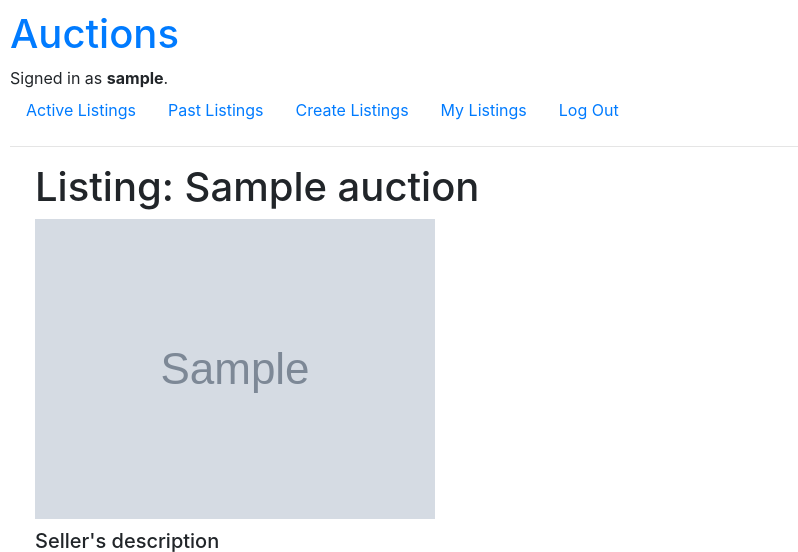
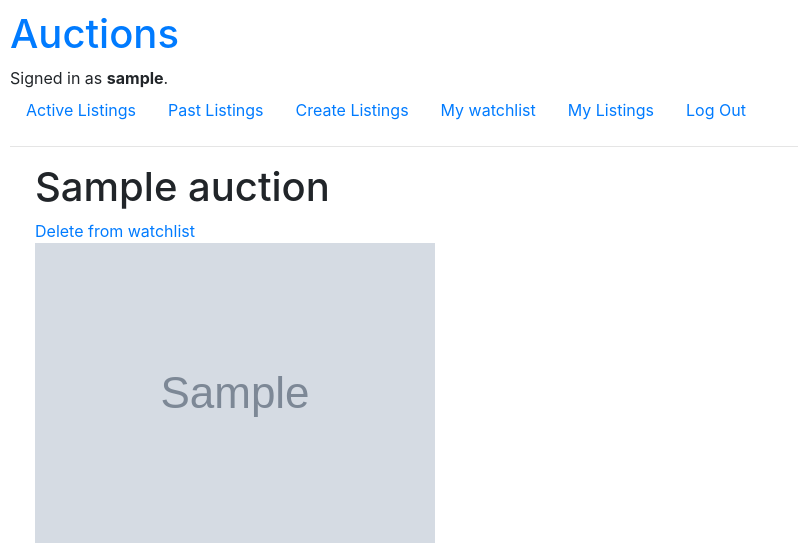
Before and after one commit to g-ish/CS50_Project2_Commerce, a Django app: page /listings/1 in a window 1280 px wide. Shown: the top 552 px of the page, without its empty margins (0-798 px from the left). Run offline with Django 3.2, Linux system fonts and the light colour scheme; a user stored in the database is signed in; tables that the repository leaves empty hold one stand-in row (values such as "Sample post"); grey boxes marked "Sample" are stand-in pictures; parts of the project's set-up code (start-up, migrations or seed data) failed here and were passed over; some libraries are stand-ins or nearby versions.

Commit message:
watchlist functionality added

```diff
--- a/auctions/models.py
+++ b/auctions/models.py
@@ -14,7 +14,7 @@ def validate_listing_duration(date):
             params={'value': date},
         )
 class User(AbstractUser):
-    watch_list = models.ManyToManyField('Auction', blank=True, related_name="watchers")
+    # watch_list = models.ManyToManyField('Auction', blank=True, related_name="watchers")
 
     def __str___(self):
         return self.username
@@ -79,3 +79,7 @@ class Bid(models.Model):
     amount = models.FloatField()
     class Meta:
         ordering = ['amount']
+
+class Watchlist(models.Model):
+    owner = models.ForeignKey('User', on_delete=models.CASCADE)
+    auction = models.ForeignKey('Auction', on_delete=models.CASCADE)
--- a/auctions/static/auctions/styles.css
+++ b/auctions/static/auctions/styles.css
@@ -72,3 +72,6 @@ img {
     margin-top: 10px;
 
 }
+.listing-title {
+    display: block;
+}
--- a/auctions/templates/auctions/index.html
+++ b/auctions/templates/auctions/index.html
@@ -19,9 +19,8 @@
             <h5>Price: £ <span>{{ auction.highest_bid}}</span></h5>
             <h5>Bids: {{ auction.bid_count }}</h5>
         </div>
-
     </div>
-</a>
+    </a>
     {% endfor %}
 
 {% endblock %}
--- a/auctions/templates/auctions/layout.html
+++ b/auctions/templates/auctions/layout.html
@@ -27,9 +27,11 @@
                 <a class="nav-link" href="{% url 'past_listings' %}">Past Listings</a>
             </li>
             {% if user.is_authenticated %}
-
             <li class="nav-item">
                 <a class="nav-link" href="{% url 'create_listing' %}">Create Listings</a>
+            </li>
+            <li class="nav-item">
+                <a class="nav-link" href="{% url 'my_watchlist' %}">My watchlist</a>
             </li>
 
             <li class="nav-item">
--- a/auctions/templates/auctions/view_listing.html
+++ b/auctions/templates/auctions/view_listing.html
@@ -3,8 +3,20 @@
 {% block body %}
 
 <div class="container">
+
+
 <div class="listing-area">
-    <h1>Listing: {{ listing.auction.item_title }}</h1>
+
+<div class="listing-title">
+{% if on_watch == True %}
+    <h1>{{ listing.auction.item_title }}</h1><a href="{% url 'delete_watchlist' pk=listing.auction.id %}">Delete from watchlist</a>
+{% else %}
+
+    <h1>{{ listing.auction.item_title }}</h1><a href="{% url 'add_watchlist' pk=listing.auction.id %}">Add to watchlist</a>
+{% endif %}
+</div>
+
+
 
     {% if user.is_owner %}
         <a href="">Delete Listing</a>
--- a/auctions/urls.py
+++ b/auctions/urls.py
@@ -11,5 +11,8 @@ urlpatterns = [
     path('my_listings', views.view_user_listings, name="user_listings"),
     path('past_listings', views.view_past_listings, name="past_listings"),
     path('listings/<int:pk>', views.view_listing, name="view_listing"),
-    path('listing/<int:pk>/new_comment', views.new_comment, name="new_comment")
+    path('listing/<int:pk>/new_comment', views.new_comment, name="new_comment"),
+    path('my_watchlist', views.my_watchlist, name="my_watchlist"),
+    path('add_watchlist/<int:pk>', views.add_watchlist, name="add_watchlist"),
+    path('delete_watchlist/<int:pk>', views.delete_watchlist, name="delete_watchlist")
 ]
--- a/auctions/views.py
+++ b/auctions/views.py
@@ -6,7 +6,7 @@ from django.http import HttpResponse, HttpResponseRedirect
 from django.shortcuts import render, redirect
 from django.urls import reverse
 
-from .models import User, Auction, Bid, Comment
+from .models import User, Auction, Bid, Comment, Watchlist
 from .forms import NewAuction, NewComment
 from django.utils import timezone
 from datetime import datetime as dt
@@ -15,7 +15,6 @@ def index(request):
     print(Auction.categories)
 
     auctions = Auction.objects.filter(auction_finished=False).order_by('-creation_date').values()
-    print(auctions)
     # attach the highest bid to each auction object
     for auction in auctions:
         highest_bid = Bid.objects.filter(auction=auction['id']).order_by('-amount').first()
@@ -81,11 +80,9 @@ def register(request):
 
 def create_listing(request):
     time = str(timezone.now())
-    print(time[:19])
     if request.method == "POST":
         form = NewAuction(request.POST)
 
-        print(request.POST['listing_duration'])
         # if form.is_valid():
             # Save the form into DB and use the PK to show the auction
         owner = request.user
@@ -154,6 +151,9 @@ def view_listing(request, pk):
         highest_bid = round(highest_bid.amount, 2)
     comments = Comment.objects.all().filter(auction=auction)
 
+
+
+
     # Creating the 'duration left' fields.
     time_left = auction.listing_duration - timezone.now()
     time_left = str(time_left).split(":")
@@ -188,8 +188,16 @@ def view_listing(request, pk):
         'comments' : comments,
         }
     if request.method == "GET":
-       return render(request, 'auctions/view_listing.html', {'listing' : listing})
+        watchers = Watchlist.objects.filter(owner=request.user, auction=auction.id)
+        on_watch = False
+        for watcher in watchers:
+            if watcher.owner.get_username() == request.user.get_username():
+                on_watch = True
+            else:
+                on_watch = False
+        return render(request, 'auctions/view_listing.html', {'listing' : listing, 'on_watch': on_watch})
     elif request.method == "POST":
+
         new_bid = Bid(owner = request.user, auction=auction, amount=request.POST["new-bid"])
         new_bid.save()
         return redirect(view_listing, pk)
@@ -204,3 +212,41 @@ def new_comment(request, pk):
         new_comment = Comment(owner = request.user, auction=auction, contents=request.POST["new_comment"])
         new_comment.save()
         return redirect(view_listing, auction.pk)
+
+def my_watchlist(request):
+
+    watchers = Watchlist.objects.filter(owner=request.user)
+    all_auctions = Auction.objects.all()
+
+    auctions = []
+    for e in watchers:
+        auctions.append(Auction.objects.get(id=e.auction.id), get_bid_data(e.auction.id))
+
+
+    for auction in auctions:
+        highest_bid = Bid.objects.filter(auction=auction['id']).order_by('-amount').first()
+        try:
+            highest_bid = round(highest_bid.amount, 2)
+            auction['highest_bid'] = highest_bid
+        except:
+            auction['highest_bid'] = auction['starting_bid']
+        auction['bid_count'] = Bid.objects.all().filter(auction=auction['id']).count()
+    return render(request, 'auctions/my_watchlist.html', {'auctions': auctions})
+
+def add_watchlist(request, pk):
+
+    auction = Auction.objects.get(pk=pk)
+    watcher = Watchlist.objects.filter(owner=request.user, auction=auction.id)
+    if not watcher.exists():
+        aWatchlist = Watchlist(owner = request.user, auction=auction)
+        aWatchlist.save()
+    return redirect(view_listing, pk)
+
+def delete_watchlist(request, pk):
+    # remove from watchlist
+    auction = Auction.objects.get(pk=pk)
+    watcher = Watchlist.objects.filter(owner=request.user, auction=auction.id)
+    if watcher.exists():
+        watcher.delete()
+
+    return redirect(view_listing, pk)
```
Also changed, not shown: auctions/admin.py (+4 -3 lines), auctions/templates/auctions/my_watchlist.html (added, +27 -0 lines), 1 other file.
